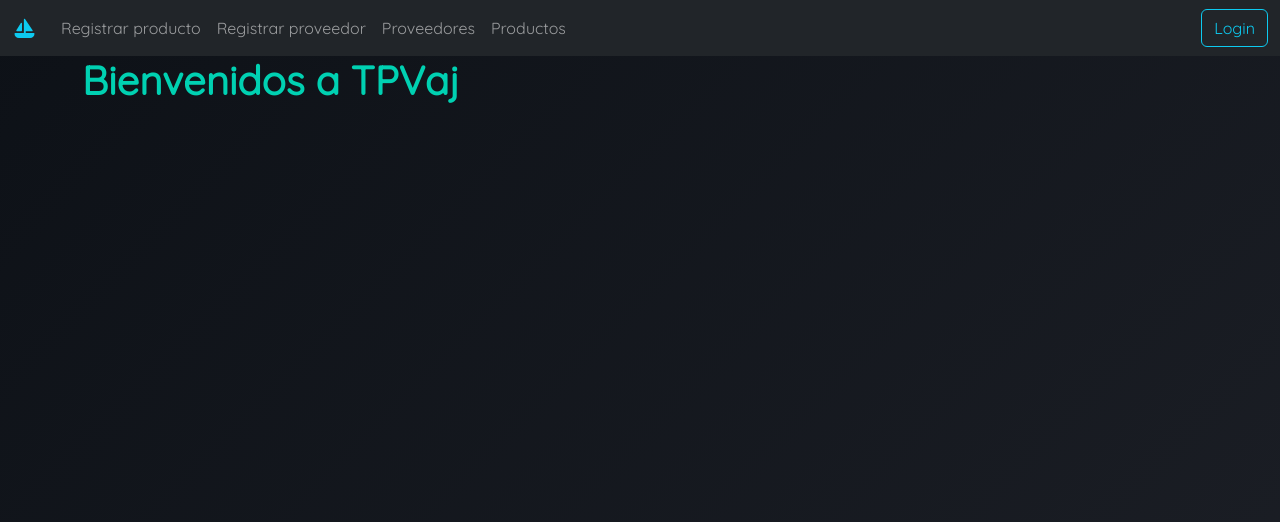
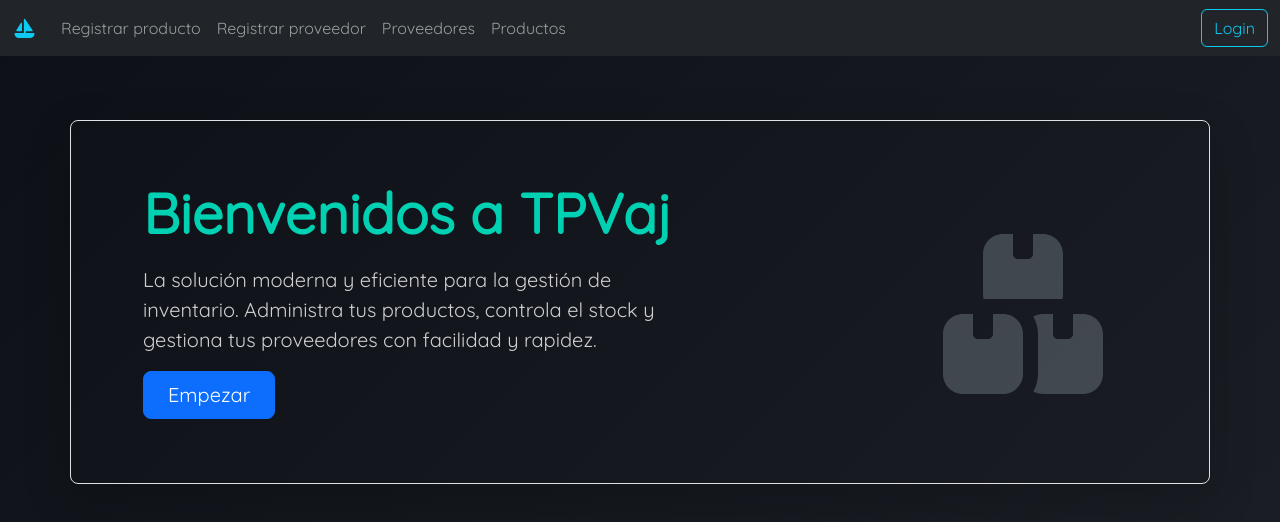
Before and after one commit to TechnoJavBar/Neo4jCRUD, a React (Vite) app: page / in a window 1280 px wide. Shown: the top 522 px of the page. Built offline with nearby package versions, Linux system fonts and the light colour scheme.

Commit message:
se ha cambiado el estilo y se ha añadido una tarjeta de bienvenida

```diff
--- a/src/components/home/Home.jsx
+++ b/src/components/home/Home.jsx
@@ -1,10 +1,39 @@
+import { Container, Button, Row, Col } from "react-bootstrap";
+import { Link } from "react-router-dom";
+import { FontAwesomeIcon } from "@fortawesome/react-fontawesome";
+import { faBoxesStacked } from "@fortawesome/free-solid-svg-icons";
 import "./Home.css";
 
 const Home = () => {
   return (
-    <div className="container">
-      <h1>Bienvenidos a TPVaj</h1>
-    </div>
+    <main>
+      <Container className="py-5 my-3">
+        <Row className="p-4 pb-0 pe-lg-0 pt-lg-5 align-items-center rounded-3 border shadow-lg">
+          <Col lg={7} className="p-3 p-lg-5 pt-lg-3">
+            <h1 className="display-4 fw-bold lh-1">Bienvenidos a TPVaj</h1>
+            <p className="lead mt-4">
+              La solución moderna y eficiente para la gestión de inventario.
+              Administra tus productos, controla el stock y gestiona tus
+              proveedores con facilidad y rapidez.
+            </p>
+            <div className="d-grid gap-2 d-md-flex justify-content-md-start mb-4 mb-lg-3">
+              <Link to="/productos">
+                <Button variant="primary" size="lg" className="px-4 me-md-2">
+                  Empezar
+                </Button>
+              </Link>
+            </div>
+          </Col>
+          <Col lg={4} className="offset-lg-1 p-0 text-center">
+            <FontAwesomeIcon
+              icon={faBoxesStacked}
+              size="10x"
+              className="text-secondary opacity-50 mb-4"
+            />
+          </Col>
+        </Row>
+      </Container>
+    </main>
   );
 };
 
```
